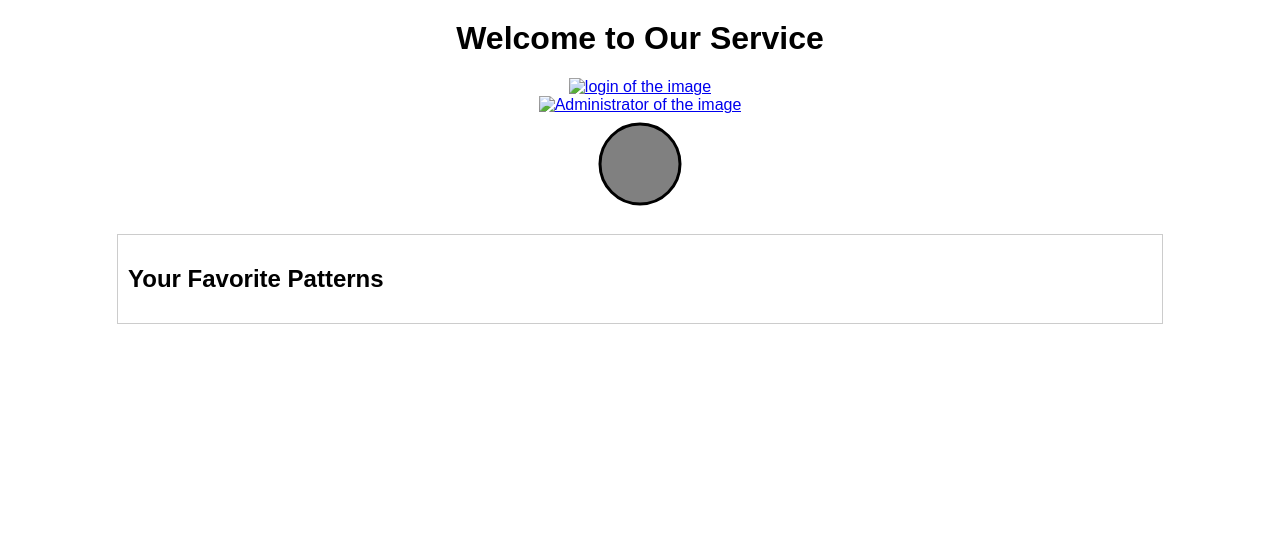
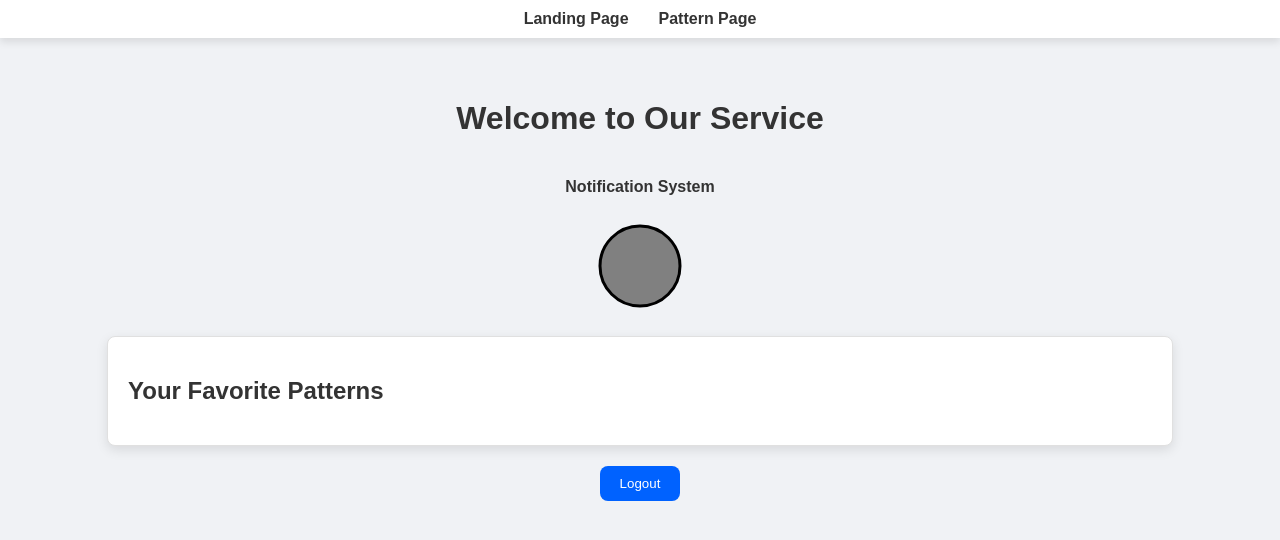
Before and after one commit to DoubleMyD/ProgettoIngegneria, a website: page front-end/views/LoggedUserPage/loggedUser.html in a window 1280 px wide. Drawn offline with Linux system fonts and the light colour scheme.

Commit message:
Update loggedUser.html

```diff
--- a/front-end/views/LoggedUserPage/loggedUser.html
+++ b/front-end/views/LoggedUserPage/loggedUser.html
@@ -9,12 +9,15 @@
             font-family: Arial, sans-serif;
             margin: 0;
             padding: 0;
+            background-color: #f0f2f5;
             display: flex;
             flex-direction: column;
             align-items: center;
+            color: #333;
         }
         h1 {
             margin-top: 20px;
+            color: #333;
         }
         #content {
             width: 80%;
@@ -36,29 +39,105 @@
         #favorite-patterns {
             margin-top: 20px;
             width: 80%;
-            border: 1px solid #ccc;
-            padding: 10px;
+            border: 1px solid #e0e0e0;
+            padding: 20px;
+            background-color: #ffffff;
+            box-shadow: 0 4px 12px rgba(0, 0, 0, 0.1);
+            border-radius: 8px;
         }
         .pattern {
-            border: 1px solid #ccc;
+            border: 1px solid #e0e0e0;
             padding: 10px;
             margin-bottom: 10px;
+            background-color: #ffffff;
+            border-radius: 8px;
         }
-
+        a {
+            text-decoration: none;
+            color: #0062ff;
+        }
+        a img {
+            max-width: 100%;
+            height: auto;
+            border-radius: 8px;
+            transition: transform 0.2s;
+        }
+        a img:hover {
+            transform: scale(1.05);
+        }
+        svg {
+            margin-top: 20px;
+        }
+        #login-content {
+            margin-top: 20px;
+            display: flex;
+            justify-content: space-around;
+            width: 80%;
+        }
+        h2 {
+            color: #333;
+        }
+        ul {
+            list-style-type: none;
+            padding: 0;
+        }
+        .navbar {
+            width: 100%;
+            background-color: #ffffff;
+            box-shadow: 0 4px 8px rgba(0, 0, 0, 0.1);
+            display: flex;
+            justify-content: center;
+            padding: 10px 0;
+            position: fixed;
+            top: 0;
+            z-index: 1000;
+        }
+        .navbar a {
+            margin: 0 15px;
+            color: #333;
+            font-weight: bold;
+            text-decoration: none;
+            transition: color 0.2s;
+        }
+        .navbar a:hover {
+            color: #0062ff;
+        }
+        .content-wrapper {
+            margin-top: 80px;
+            width: 100%;
+            display: flex;
+            flex-direction: column;
+            align-items: center;
+        }
+        .logout-button {
+            margin-top: 20px;
+            padding: 10px 20px;
+            background-color: #0062ff;
+            color: #ffffff;
+            border: none;
+            border-radius: 8px;
+            cursor: pointer;
+            transition: background-color 0.2s;
+        }
+        .logout-button:hover {
+            background-color: #004db3;
+        }
+        #notification-text {
+            text-align: center;
+            font-weight: bold;
+            margin-top: 20px;
+        }
     </style>
 </head>
 <body>
+    <div class="navbar">
+        <a href="/landing-page">Landing Page</a>
+        <a href="/pattern">Pattern Page</a>
+    </div>
+    <div class="content-wrapper">
         <h1>Welcome to Our Service</h1>
-    <div id="login-content">
-        <a href="/login-page">
-            <img src="path-to-your-image.jpg" alt="login of the image">
-        </a>
-    </div>
-    <div id="login-content">
-        <a href="/administrator">
-            <img src="path-to-your-image.jpg" alt="Administrator of the image">
-        </a>
-    </div>
+
+        <div id="notification-text">Notification System</div>
 
         <svg height="100" width="100">
             <circle id="myCircle" cx="50" cy="50" r="40" stroke="black" stroke-width="3" fill="grey" />
@@ -66,15 +145,16 @@
 
         <div id="notificationDetails"></div>
 
-    <!-- Aggiunta sezione per i pattern preferiti -->
         <div id="favorite-patterns">
-        <!-- Qui verranno inseriti i pattern preferiti -->
             <h2>Your Favorite Patterns</h2>
             <ul id="favorite-patterns-list"></ul>
         </div>
 
+        <button id="logout-button" class="logout-button">Logout</button>
+    </div>
+
     <script type="module">
-        import LoggedUserController from '././front-end/controllers/LoggedUserController.js';
+        import LoggedUserController from './front-end/controllers/LoggedUserController.js';
 
         document.addEventListener('DOMContentLoaded', () => {
             new LoggedUserController();
```
Lines whose indentation alone changed are shown as unchanged.
